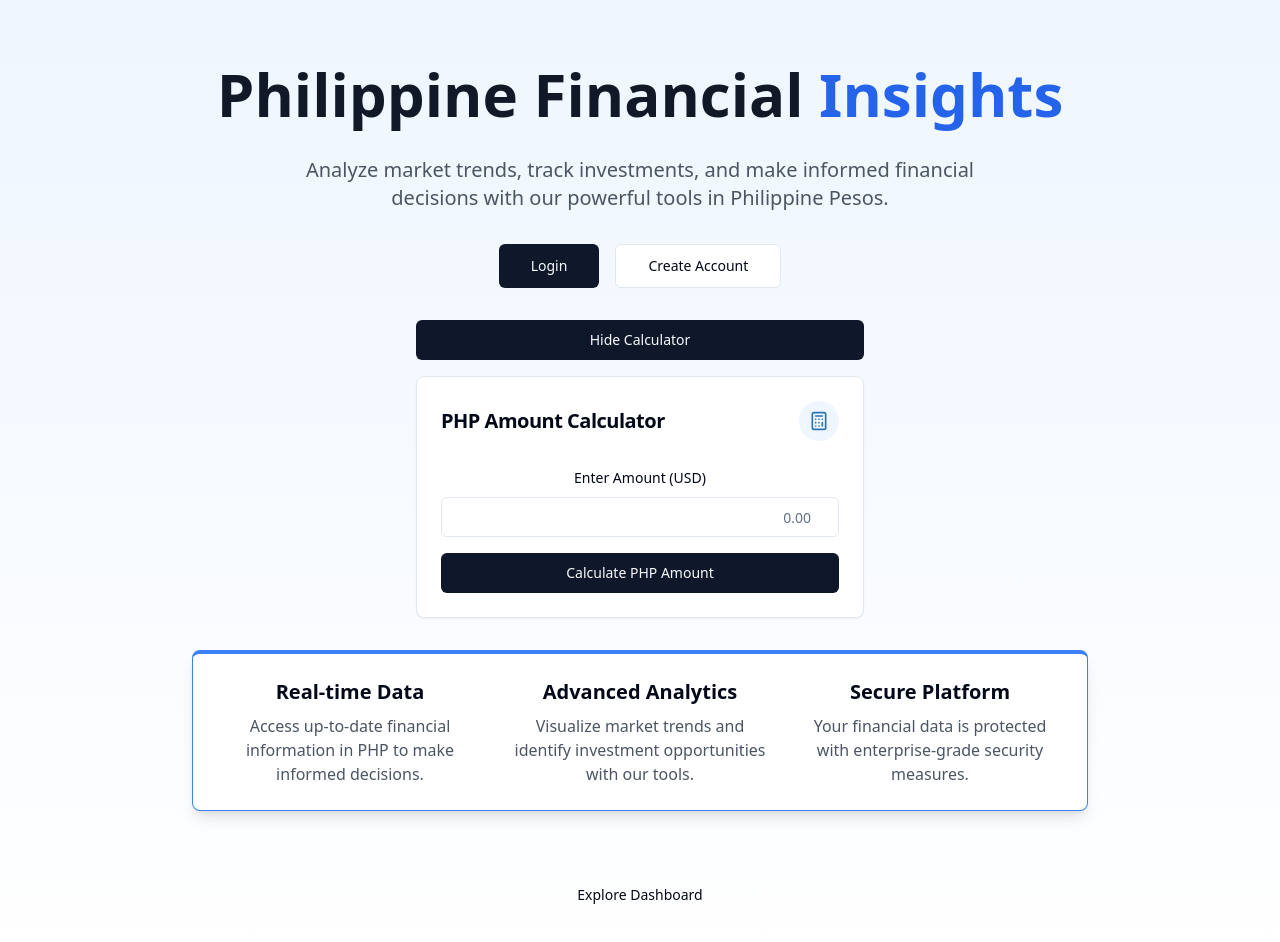
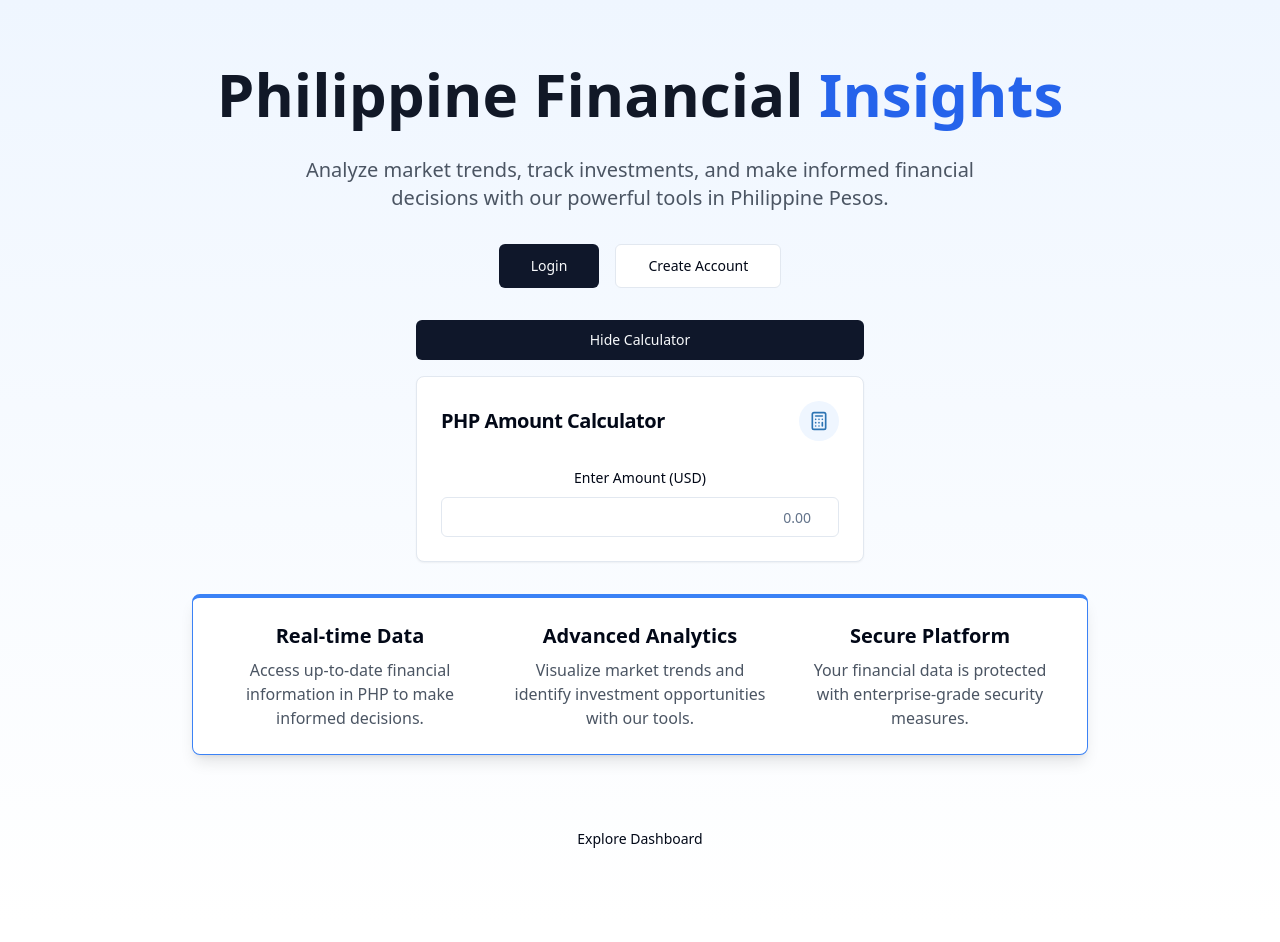
Before and after one commit to Bangco-Erika/trendly-finance-vista, a React (Vite) app: page / in a window 1280 px wide. Both pictures are taken after a click on the button "Show PHP Calculator". Shown: the top 942 px of the page. Built offline with nearby package versions, Linux system fonts and the light colour scheme.

Commit message:
Refactor: Update amount input handling
Update the amount input to handle changes.

```diff
--- a/src/components/AmountCalculator.tsx
+++ b/src/components/AmountCalculator.tsx
@@ -1,5 +1,5 @@
 
-import { useState } from "react";
+import { useState, useEffect } from "react";
 import { useNavigate } from "react-router-dom";
 import { Input } from "@/components/ui/input";
 import { Button } from "@/components/ui/button";
@@ -16,21 +16,27 @@ const AmountCalculator = () => {
   const [calculatedAmount, setCalculatedAmount] = useState<number | null>(null);
   const navigate = useNavigate();
 
-  const handleCalculate = (e: React.FormEvent) => {
-    e.preventDefault();
-
+  // Calculate PHP amount whenever the input changes
+  useEffect(() => {
     const numAmount = parseFloat(amount);
 
-    if (isNaN(numAmount)) {
-      toast.error("Please enter a valid amount");
-      return;
+    if (!isNaN(numAmount) && numAmount > 0) {
+      // Convert USD to PHP
+      const phpAmount = numAmount * EXCHANGE_RATE;
+      setCalculatedAmount(phpAmount);
+    } else {
+      setCalculatedAmount(null);
     }
+  }, [amount]);
 
-    // Simple calculation: Convert USD to PHP
-    const phpAmount = numAmount * EXCHANGE_RATE;
-    setCalculatedAmount(phpAmount);
+  const handleInputChange = (e: React.ChangeEvent<HTMLInputElement>) => {
+    setAmount(e.target.value);
 
-    toast.success("Amount successfully calculated");
+    // Show toast if the input is valid
+    const numAmount = parseFloat(e.target.value);
+    if (!isNaN(numAmount) && numAmount > 0) {
+      toast.success("Amount updated in real-time");
+    }
   };
 
   const handleGoToTrends = () => {
@@ -49,7 +55,7 @@ const AmountCalculator = () => {
         </div>
       </CardHeader>
       <CardContent>
-        <form onSubmit={handleCalculate} className="space-y-4">
+        <div className="space-y-4">
           <div className="space-y-2">
             <Label htmlFor="amount">Enter Amount (USD)</Label>
             <Input
@@ -57,12 +63,10 @@ const AmountCalculator = () => {
               type="number"
               placeholder="0.00"
               value={amount}
-              onChange={(e) => setAmount(e.target.value)}
+              onChange={handleInputChange}
               className="text-right"
             />
           </div>
-
-          <Button type="submit" className="w-full">Calculate PHP Amount</Button>
 
           {calculatedAmount !== null && (
             <div className="mt-6 space-y-4">
@@ -72,7 +76,6 @@ const AmountCalculator = () => {
               </div>
 
               <Button
-                type="button"
                 onClick={handleGoToTrends}
                 variant="outline"
                 className="w-full flex items-center justify-center gap-2"
@@ -82,7 +85,7 @@ const AmountCalculator = () => {
               </Button>
             </div>
           )}
-        </form>
+        </div>
       </CardContent>
     </Card>
   );
```
